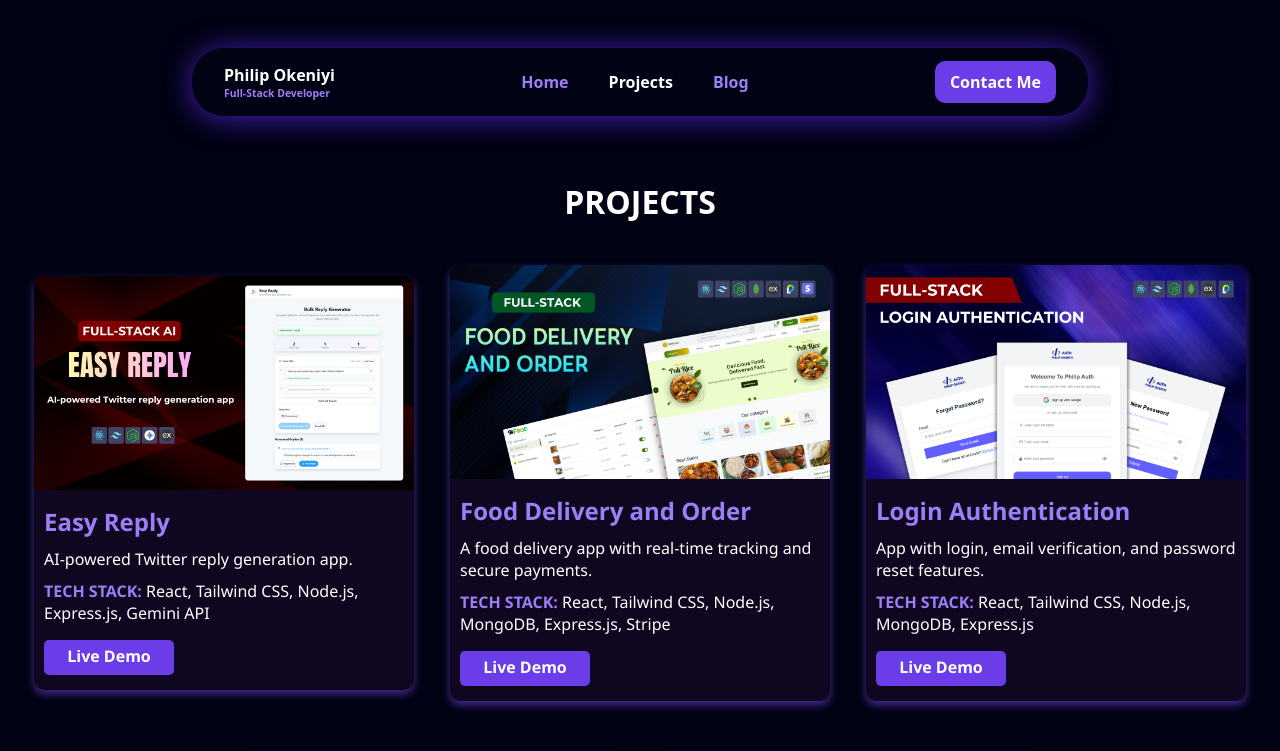
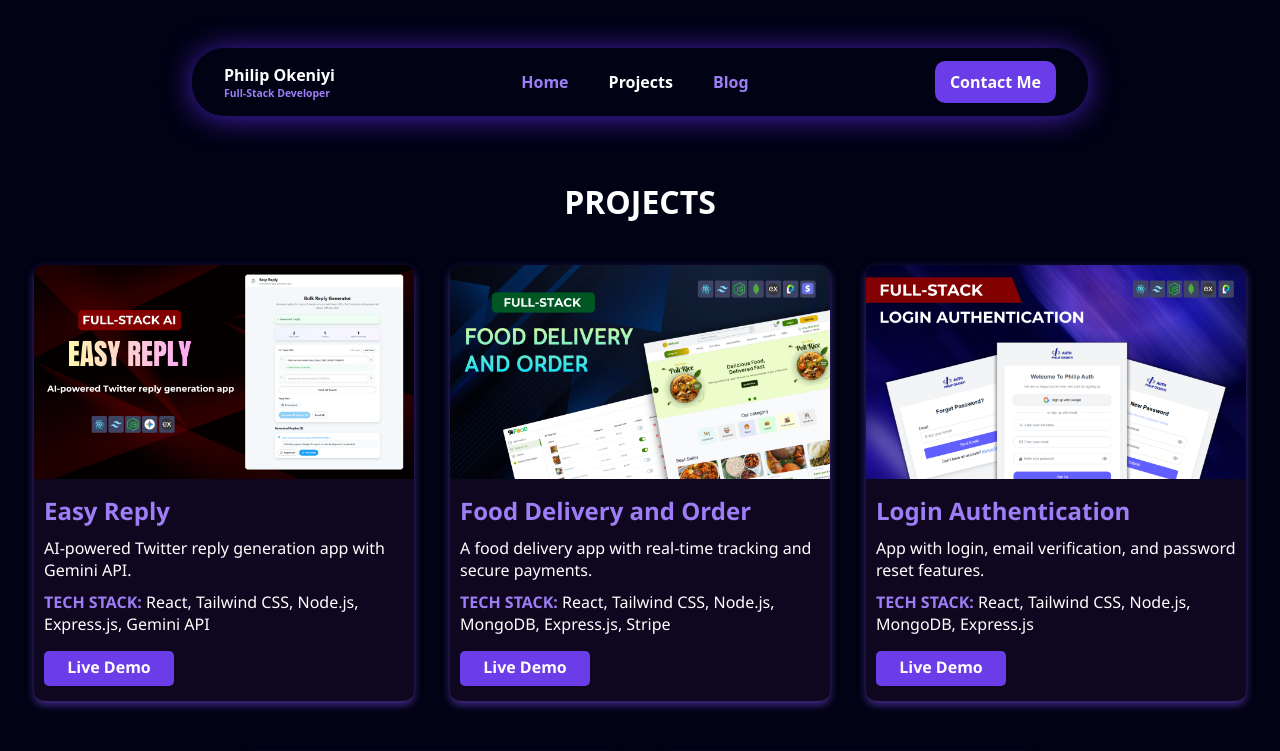
Before and after one commit to philipokeniyi/my-portfolio, a React (Vite) app: page /work in a window 1280 px wide. Shown: the top 751 px of the page. Built offline with nearby package versions, Linux system fonts and the light colour scheme.

Commit message:
easy reply

```diff
--- a/src/components/Work/Work.jsx
+++ b/src/components/Work/Work.jsx
@@ -31,7 +31,7 @@ function Work() {
           <section className="work">
             <Card
               title="Easy Reply"
-              description="AI-powered Twitter reply generation app."
+              description="AI-powered Twitter reply generation app with Gemini API."
               stack="React, Tailwind CSS, Node.js, Express.js, Gemini API"
               link="https://easy-reply-mu.vercel.app"
               image={easyReply}
```
